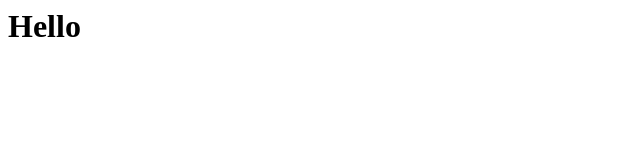
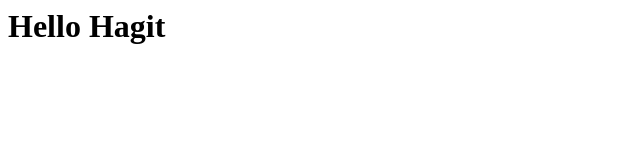
Before and after one commit to hagitaliya/practice-site-2, a plain HTML site: page index.html in a window 1280 px wide. Shown: the whole page, without its empty margins (0-640 px from the left). Drawn offline with Linux system fonts and the light colour scheme.

Commit message:
Changed title

```diff
--- a/index.html
+++ b/index.html
@@ -1 +1 @@
-<h1>Hello</h1>
+<h1>Hello Hagit</h1>
```
